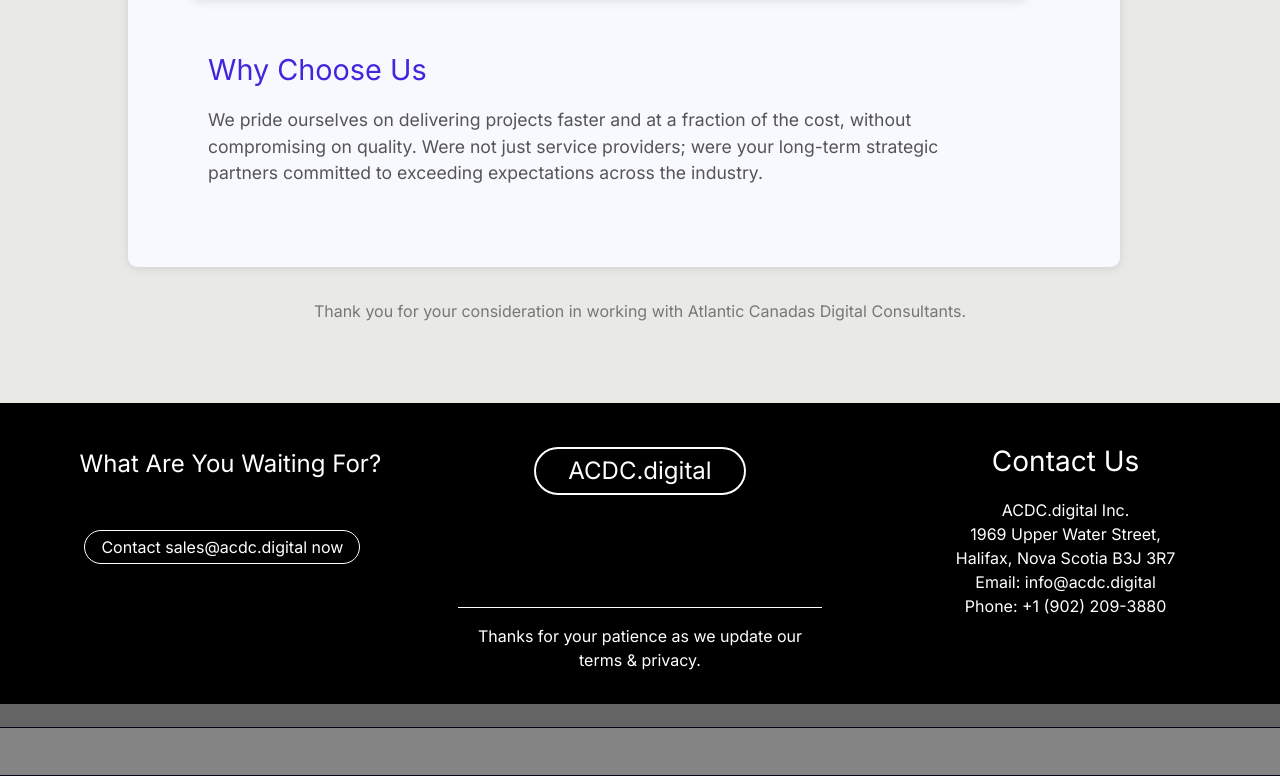
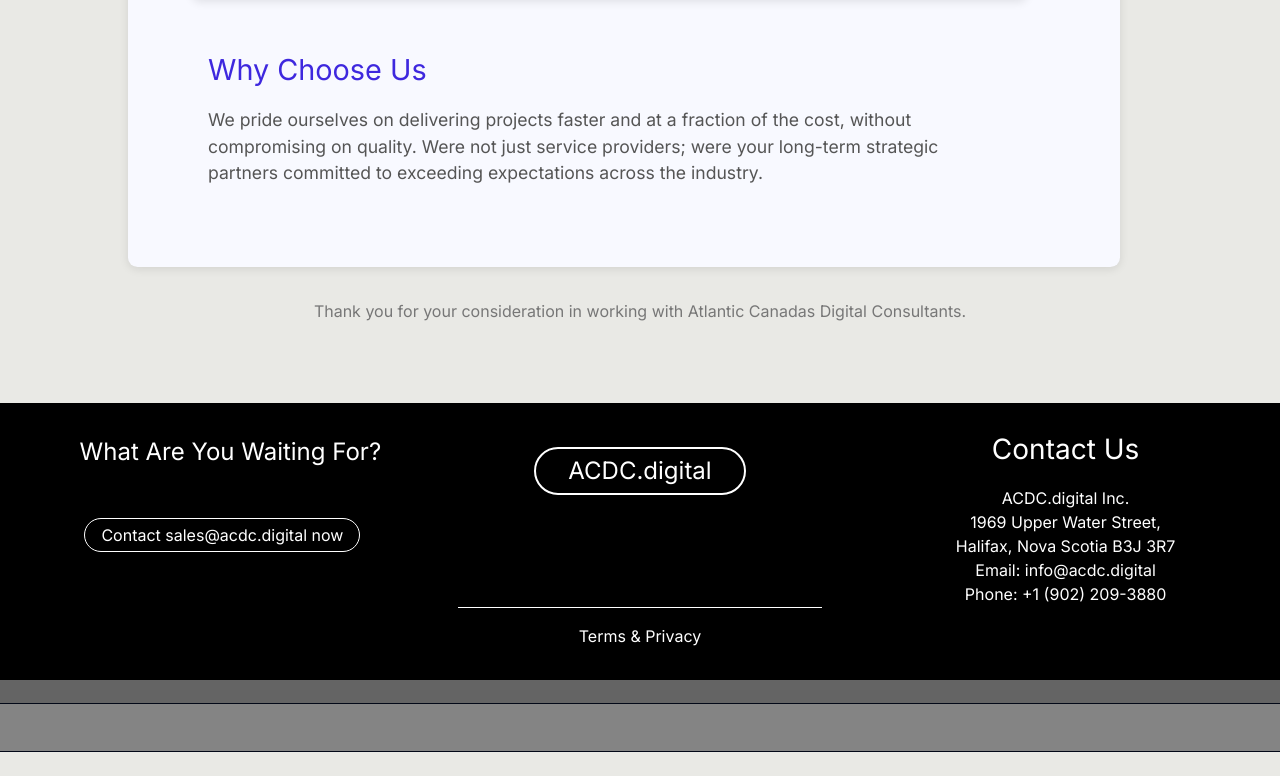
Before and after one commit to acdc-digital/acdc.digital-, a Next.js app: page / in a window 1280 px wide. Shown: the part 5023-5799 px from the top of the page. After the commit the page ends 5775 px from the top, so only its background shows below. Built offline with nearby package versions, Linux system fonts and the light colour scheme; no server answers.

Commit message:
Updated FiveSteps

```diff
--- a/src/components/FiveStepProcess.tsx
+++ b/src/components/FiveStepProcess.tsx
@@ -77,7 +77,7 @@
               </div>
               <div className="text-md text-[#444] pb-10 text-left ml-20 pl-12 max-w-[1400px]">
                   Transform your business one step at a time: <br></br>1. Lets meet to discuss if were a good fit for your company.<br></br> 2. If we are, we&apos;ll provide a full report at no-charge outlining all the ways we can inject A.I into your business. Your report includes an overview of your current digital implementations, Good/ Better/ Best cost scenarios for improvement, and Return-on-Investment analysis.
-                  <br></br> 3. If approved, we&apos;ll begin building your application as defined in your report.<br></br> 4. Next, we&apos;ll have a technician install our models on your computers for you, so that you can get started using the new technology without the learning curve.<br></br> 5. Your updates are free for life, and we'll provide quarterly diagnostics to ensure everything is working as expected.
+                  <br></br> 3. If approved, we&apos;ll begin building your application as defined in your report.<br></br> 4. Next, we&apos;ll have a technician install our models on your computers for you, so that you can get started using the new technology without the learning curve.<br></br> 5. Your updates are free for life, and we&apos;ll provide quarterly diagnostics to ensure everything is working as expected.
               </div>
               <div style={{
                   background: '#F8F9FF',
--- a/src/components/Footer.tsx
+++ b/src/components/Footer.tsx
@@ -57,7 +57,7 @@
           </div>
           <div style={{ borderTop: '1px solid #fff', paddingTop: '1rem' }}>
            { /* <button style={{ marginRight: '1rem' }}>Terms</button> */ }
-            <button>Thanks for your patience as we update our terms & privacy.</button>
+            <button>Terms & Privacy</button>
           </div>
         </div>
 
```
